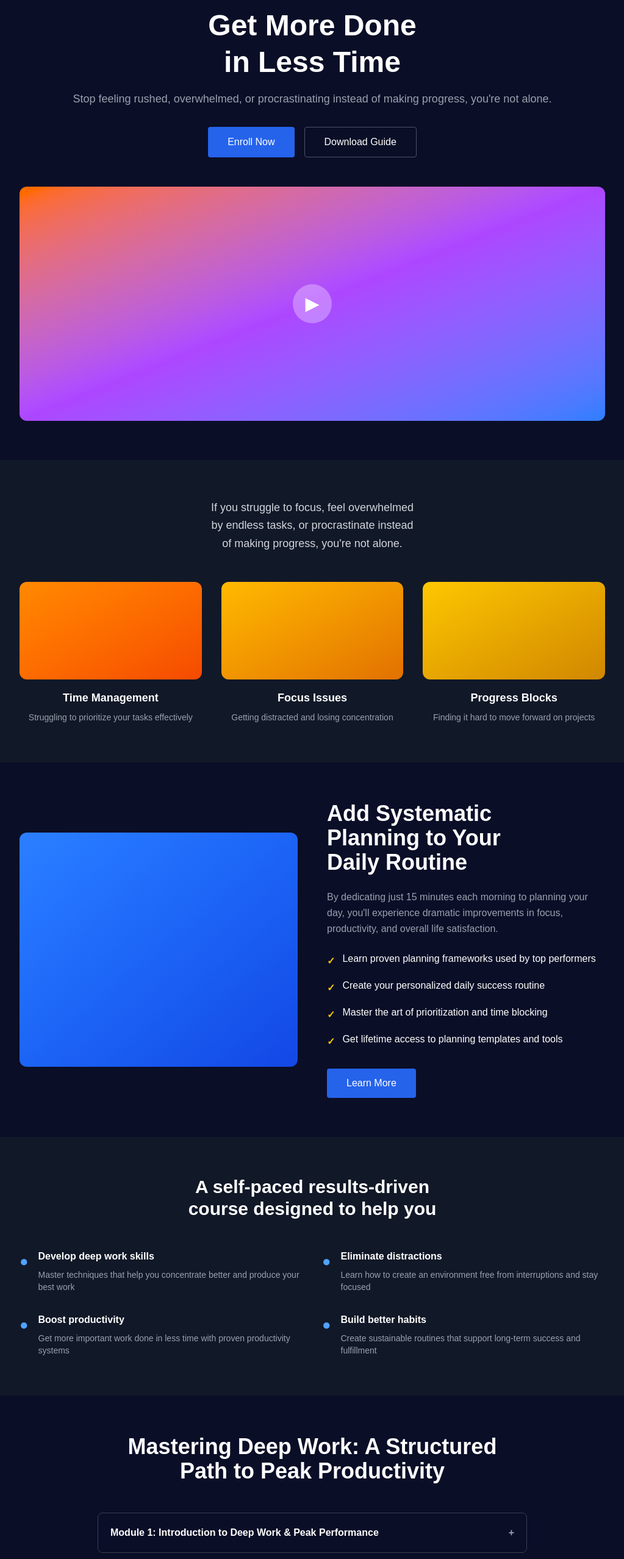
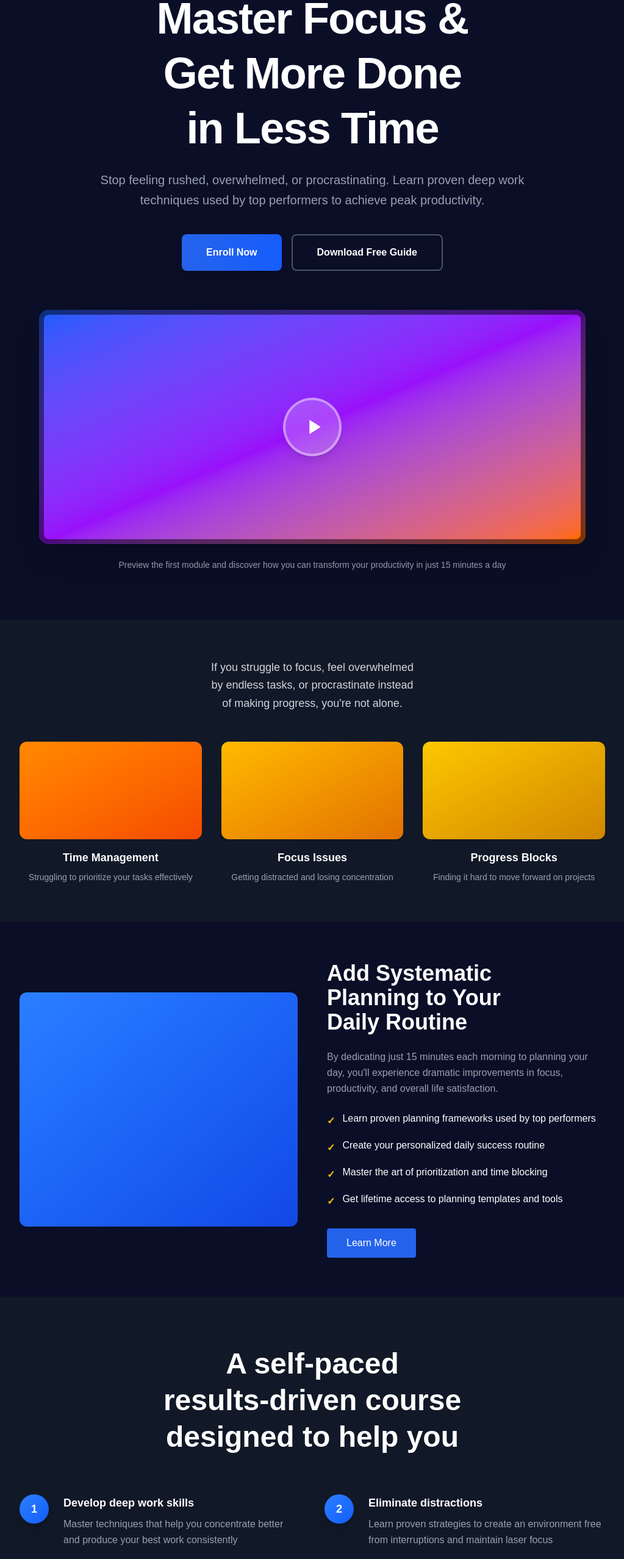
Before and after one commit to sakil470004/PPA-WA-assignment, a Next.js app: page / in a window 1280 px wide. Shown: the part 234-2790 px from the top of the page at 61% size, without its empty margins (128-1151 px from the left). Built offline with nearby package versions, Linux system fonts and the light colour scheme.

Commit message:
updated desgin

```diff
--- a/src/app/page.tsx
+++ b/src/app/page.tsx
@@ -26,37 +26,61 @@ export default function Home() {
       </nav>
 
       {/* ========== HERO SECTION ========== */}
-      <section className="py-16 text-center max-w-5xl mx-auto px-8">
-        {/* Small badge */}
-        <div className="inline-block bg-blue-500/20 text-blue-300 px-3 py-1 rounded-full text-xs mb-6">
-          Free Preview
+      {/* Hero section featuring course headline, tagline, and promotional video thumbnail */}
+      <section className="py-20 text-center max-w-6xl mx-auto px-8">
+        {/* Badge - indicates special preview offer */}
+        <div className="inline-block bg-gradient-to-r from-blue-500/20 to-blue-400/10 text-blue-300 px-4 py-2 rounded-full text-xs font-semibold mb-8 border border-blue-500/30 backdrop-blur-sm">
+          ✨ Free Preview Available
         </div>
 
-        {/* Main Headline */}
-        <h1 className="text-5xl font-bold mb-4 leading-tight">
+        {/* Main Headline - catchy and benefit-focused */}
+        <h1 className="text-6xl md:text-7xl font-bold mb-6 leading-tight tracking-tight">
           Master Focus &<br />Get More Done<br />in Less Time
         </h1>
 
-        {/* Subheading */}
-        <p className="text-gray-400 text-lg mb-8">
-          Stop feeling rushed, overwhelmed, or procrastinating instead of making progress, you're not alone.
+        {/* Subheading - addresses pain points */}
+        <p className="text-gray-400 text-xl max-w-3xl mx-auto mb-10 leading-relaxed">
+          Stop feeling rushed, overwhelmed, or procrastinating. Learn proven deep work techniques used by top performers to achieve peak productivity.
         </p>
 
-        {/* CTA Buttons */}
-        <div className="flex gap-4 justify-center mb-12">
-          <button className="bg-[#2563EB] hover:bg-blue-700 text-white px-8 py-3 rounded font-medium transition">
+        {/* CTA Button Group - primary action and alternative */}
+        <div className="flex flex-col sm:flex-row gap-4 justify-center mb-16">
+          <button className="bg-gradient-to-r from-[#2563EB] to-blue-600 hover:from-blue-700 hover:to-blue-800 text-white px-10 py-4 rounded-lg font-semibold transition transform hover:scale-105 shadow-lg">
             Enroll Now
           </button>
-          <button className="border border-gray-600 text-white px-8 py-3 rounded font-medium hover:border-gray-400 transition">
-            Download Guide
+          <button className="border-2 border-gray-600 text-white px-10 py-4 rounded-lg font-semibold hover:border-blue-500 hover:bg-blue-500/10 transition">
+            Download Free Guide
           </button>
         </div>
 
-        {/* Video Placeholder with Play Button */}
-        <div className="bg-gradient-to-br from-orange-500 via-purple-500 to-blue-500 rounded-xl h-96 flex items-center justify-center">
-          <div className="w-16 h-16 bg-white/30 rounded-full flex items-center justify-center hover:bg-white/50 transition cursor-pointer">
-            <div className="text-white text-3xl">▶</div>
+        {/* Video Showcase Section - hero visual with play action */}
+        <div className="relative max-w-4xl mx-auto">
+          {/* Video thumbnail container with gradient background */}
+          <div className="relative rounded-2xl overflow-hidden shadow-2xl">
+            {/* Gradient background simulating video thumbnail */}
+            <div className="bg-gradient-to-br from-blue-600 via-purple-600 to-orange-500 h-96 flex items-center justify-center relative">
+              {/* Subtle noise/texture overlay */}
+              <div className="absolute inset-0 opacity-10 bg-repeating-linear-gradient(45deg, transparent, transparent 3px, rgba(255,255,255,.1) 3px, rgba(255,255,255,.1) 6px)"></div>
+
+              {/* Play Button - floating circle with icon */}
+              <div className="relative z-10">
+                <button className="w-24 h-24 rounded-full bg-white/20 backdrop-blur-sm border-4 border-white/40 flex items-center justify-center hover:bg-white/30 hover:border-white/60 transition-all transform hover:scale-110 group shadow-lg">
+                  {/* Play icon - centered triangle */}
+                  <svg className="w-10 h-10 text-white fill-current ml-1 group-hover:scale-125 transition" viewBox="0 0 24 24">
+                    <path d="M8 5v14l11-7z"/>
+                  </svg>
+                </button>
+              </div>
+            </div>
+
+            {/* Border frame effect */}
+            <div className="absolute inset-0 rounded-2xl border-8 border-black/50 pointer-events-none"></div>
           </div>
+
+          {/* Optional: Subtitle under video */}
+          <p className="text-gray-400 text-sm mt-6 text-center">
+            Preview the first module and discover how you can transform your productivity in just 15 minutes a day
+          </p>
         </div>
       </section>
 
@@ -140,46 +164,74 @@ export default function Home() {
       </section>
 
       {/* ========== BENEFITS SECTION ========== */}
-      <section className="bg-[#111827] py-16">
+      {/* Highlights the key outcomes students will achieve from the course */}
+      <section className="bg-[#111827] py-20">
         <div className="max-w-5xl mx-auto px-8">
-          <h2 className="text-3xl font-bold text-center mb-12">
-            A self-paced results-driven<br />course designed to help you
+          {/* Section headline - emphasizes course structure and outcomes */}
+          <h2 className="text-4xl md:text-5xl font-bold text-center mb-16 leading-tight">
+            A self-paced<br />results-driven course<br />designed to help you
           </h2>
 
-          <div className="grid grid-cols-2 gap-8">
-            {/* Benefit 1 */}
-            <div className="flex gap-4">
-              <div className="text-blue-400 text-2xl font-bold mt-1">●</div>
-              <div>
-                <h3 className="font-semibold mb-2">Develop deep work skills</h3>
-                <p className="text-gray-400 text-sm">Master techniques that help you concentrate better and produce your best work</p>
+          {/* Benefits grid - 2 columns on desktop, stacked on mobile */}
+          <div className="grid grid-cols-1 md:grid-cols-2 gap-10">
+            {/* Benefit 1 - Develop deep work skills */}
+            <div className="flex gap-6 items-start group hover:transform hover:scale-105 transition duration-300">
+              {/* Numbered badge - circular design with blue gradient */}
+              <div className="flex-shrink-0">
+                <div className="flex items-center justify-center h-12 w-12 rounded-full bg-gradient-to-br from-blue-500 to-blue-600 shadow-lg">
+                  <span className="text-white font-bold text-lg">1</span>
+                </div>
+              </div>
+
+              {/* Benefit content - title and description */}
+              <div className="flex-1">
+                <h3 className="text-lg font-semibold text-white mb-2">Develop deep work skills</h3>
+                <p className="text-gray-400 leading-relaxed">Master techniques that help you concentrate better and produce your best work consistently</p>
               </div>
             </div>
 
-            {/* Benefit 2 */}
-            <div className="flex gap-4">
-              <div className="text-blue-400 text-2xl font-bold mt-1">●</div>
-              <div>
-                <h3 className="font-semibold mb-2">Eliminate distractions</h3>
-                <p className="text-gray-400 text-sm">Learn how to create an environment free from interruptions and stay focused</p>
+            {/* Benefit 2 - Eliminate distractions */}
+            <div className="flex gap-6 items-start group hover:transform hover:scale-105 transition duration-300">
+              {/* Numbered badge */}
+              <div className="flex-shrink-0">
+                <div className="flex items-center justify-center h-12 w-12 rounded-full bg-gradient-to-br from-blue-500 to-blue-600 shadow-lg">
+                  <span className="text-white font-bold text-lg">2</span>
+                </div>
+              </div>
+
+              <div className="flex-1">
+                <h3 className="text-lg font-semibold text-white mb-2">Eliminate distractions</h3>
+                <p className="text-gray-400 leading-relaxed">Learn proven strategies to create an environment free from interruptions and maintain laser focus</p>
               </div>
             </div>
 
-            {/* Benefit 3 */}
-            <div className="flex gap-4">
-              <div className="text-blue-400 text-2xl font-bold mt-1">●</div>
-              <div>
-                <h3 className="font-semibold mb-2">Boost productivity</h3>
-                <p className="text-gray-400 text-sm">Get more important work done in less time with proven productivity systems</p>
+            {/* Benefit 3 - Boost productivity */}
+            <div className="flex gap-6 items-start group hover:transform hover:scale-105 transition duration-300">
+              {/* Numbered badge */}
+              <div className="flex-shrink-0">
+                <div className="flex items-center justify-center h-12 w-12 rounded-full bg-gradient-to-br from-blue-500 to-blue-600 shadow-lg">
+                  <span className="text-white font-bold text-lg">3</span>
+                </div>
+              </div>
+
+              <div className="flex-1">
+                <h3 className="text-lg font-semibold text-white mb-2">Boost productivity</h3>
+                <p className="text-gray-400 leading-relaxed">Accomplish more important work in less time using time-tested productivity systems and frameworks</p>
               </div>
             </div>
 
-            {/* Benefit 4 */}
-            <div className="flex gap-4">
-              <div className="text-blue-400 text-2xl font-bold mt-1">●</div>
-              <div>
-                <h3 className="font-semibold mb-2">Build better habits</h3>
-                <p className="text-gray-400 text-sm">Create sustainable routines that support long-term success and fulfillment</p>
+            {/* Benefit 4 - Build better habits */}
+            <div className="flex gap-6 items-start group hover:transform hover:scale-105 transition duration-300">
+              {/* Numbered badge */}
+              <div className="flex-shrink-0">
+                <div className="flex items-center justify-center h-12 w-12 rounded-full bg-gradient-to-br from-blue-500 to-blue-600 shadow-lg">
+                  <span className="text-white font-bold text-lg">4</span>
+                </div>
+              </div>
+
+              <div className="flex-1">
+                <h3 className="text-lg font-semibold text-white mb-2">Build better habits</h3>
+                <p className="text-gray-400 leading-relaxed">Create sustainable daily routines and practices that support long-term success and personal fulfillment</p>
               </div>
             </div>
           </div>
```
